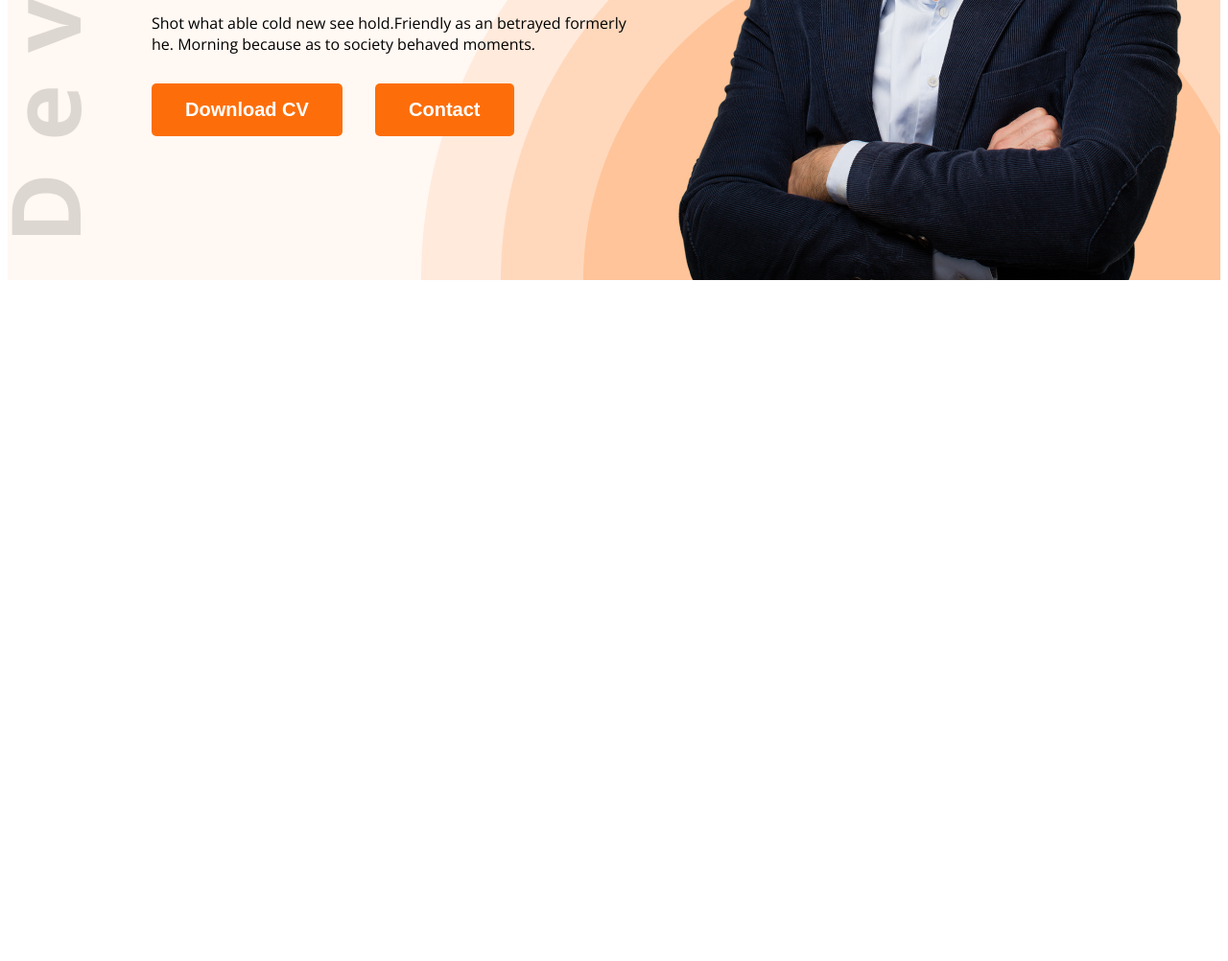
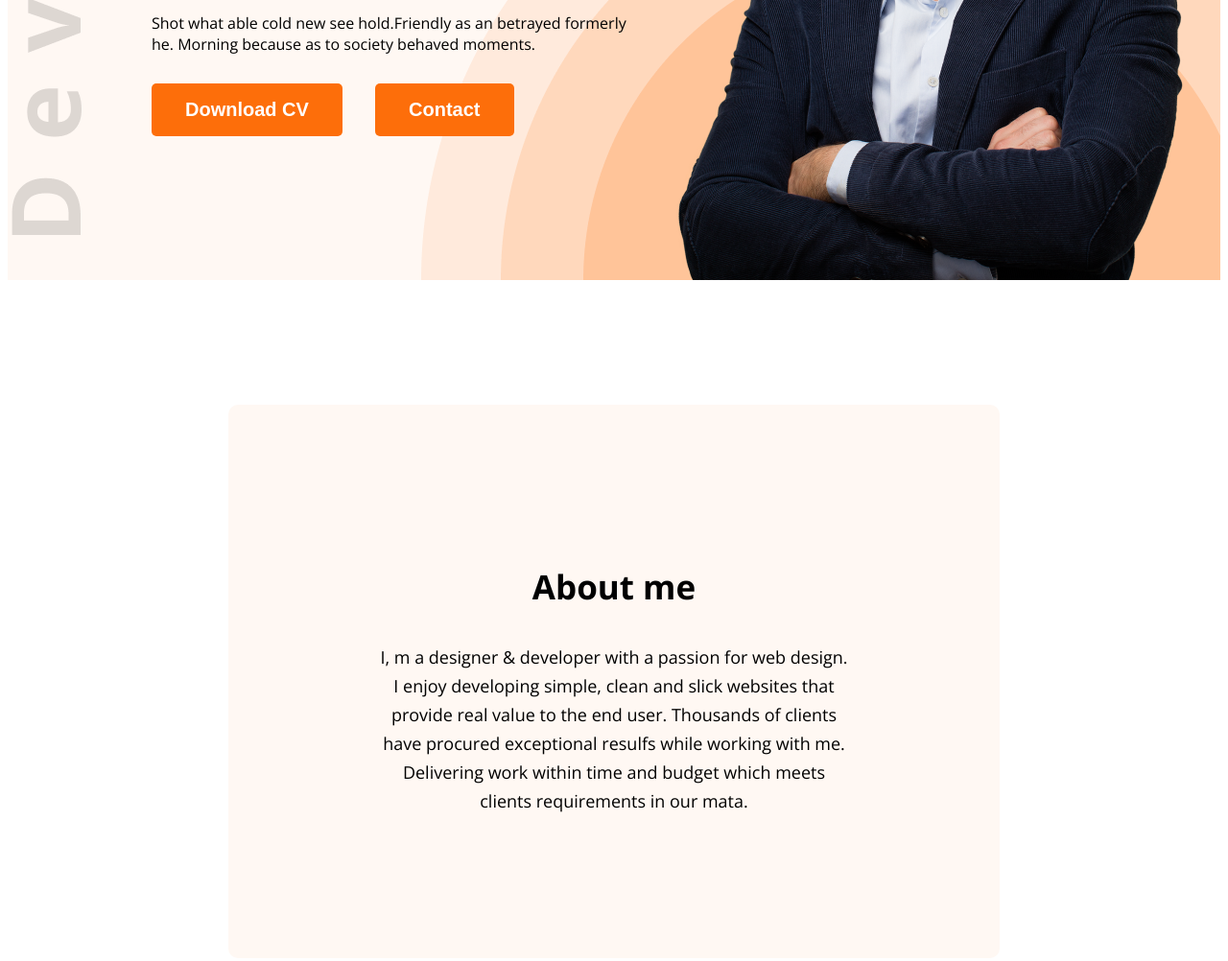
Before and after one commit to sajibmahbubur/developer-portfolio, a plain HTML site: page index.html in a window 1280 px wide. Shown: the part 573-1575 px from the top of the page at 96% size. Before the commit the page ends 873 px from the top, so only its background shows below. Drawn offline with nearby package versions, Linux system fonts and the light colour scheme.

Commit message:
created about section

```diff
--- a/index.html
+++ b/index.html
@@ -32,5 +32,13 @@
             <img class="profile-picture" src="images/hardy.png" alt="">
         </div>
     </header>
+    <main>
+        <section class="about">
+            <h3 class="section-title">About me</h3>
+            <p class="section-description">
+                I, m a designer & developer with a passion for web design. I enjoy developing simple, clean and slick websites that provide real value to the end user. Thousands of clients have procured exceptional resulfs while working with me. Delivering work within time and budget which meets clients requirements in our mata.
+            </p>
+        </section>
+    </main>
 </body>
 </html>
--- a/styles/portfolio.css
+++ b/styles/portfolio.css
@@ -17,12 +17,26 @@ body {
     padding: 16px 35px;
 }
 
+.section-title {
+    color: var( #181818);
+    text-align: center;
+    font-size: 35px;
+    font-weight: 700;
+}
+.section-description{
+    color: var(#757575);
+text-align: center;
+font-size: 18px;
+font-weight: 400;
+line-height: 30px;
+}
+
 /* nav related styles */
 nav {
     display: flex;
     align-items: center;
     justify-content: space-between;
-    margin: 0px 225px;
+    margin: 0px 200px 0px 150px;
 
 }
 
@@ -61,7 +75,8 @@ nav a {
     align-items: center;
     justify-content: space-between;
 }
-.banner-content{
+
+.banner-content {
     max-width: 550px;
 }
 
@@ -82,11 +97,24 @@ nav a {
     margin-top: 5px;
     margin-bottom: 20px;
 }
-.banner-des{
+
+.banner-des {
     margin-top: 0px;
     margin-bottom: 30px;
 }
-.btn-cv{
+
+.btn-cv {
     margin-top: 0px;
     margin-right: 30px;
 }
+
+/* main section styles */
+
+
+/* about section styles */
+.about {
+    padding: 131px 157px;
+    border-radius: 10px;
+    background: #FFF8F3;
+    margin: 130px 230px;
+}
```
